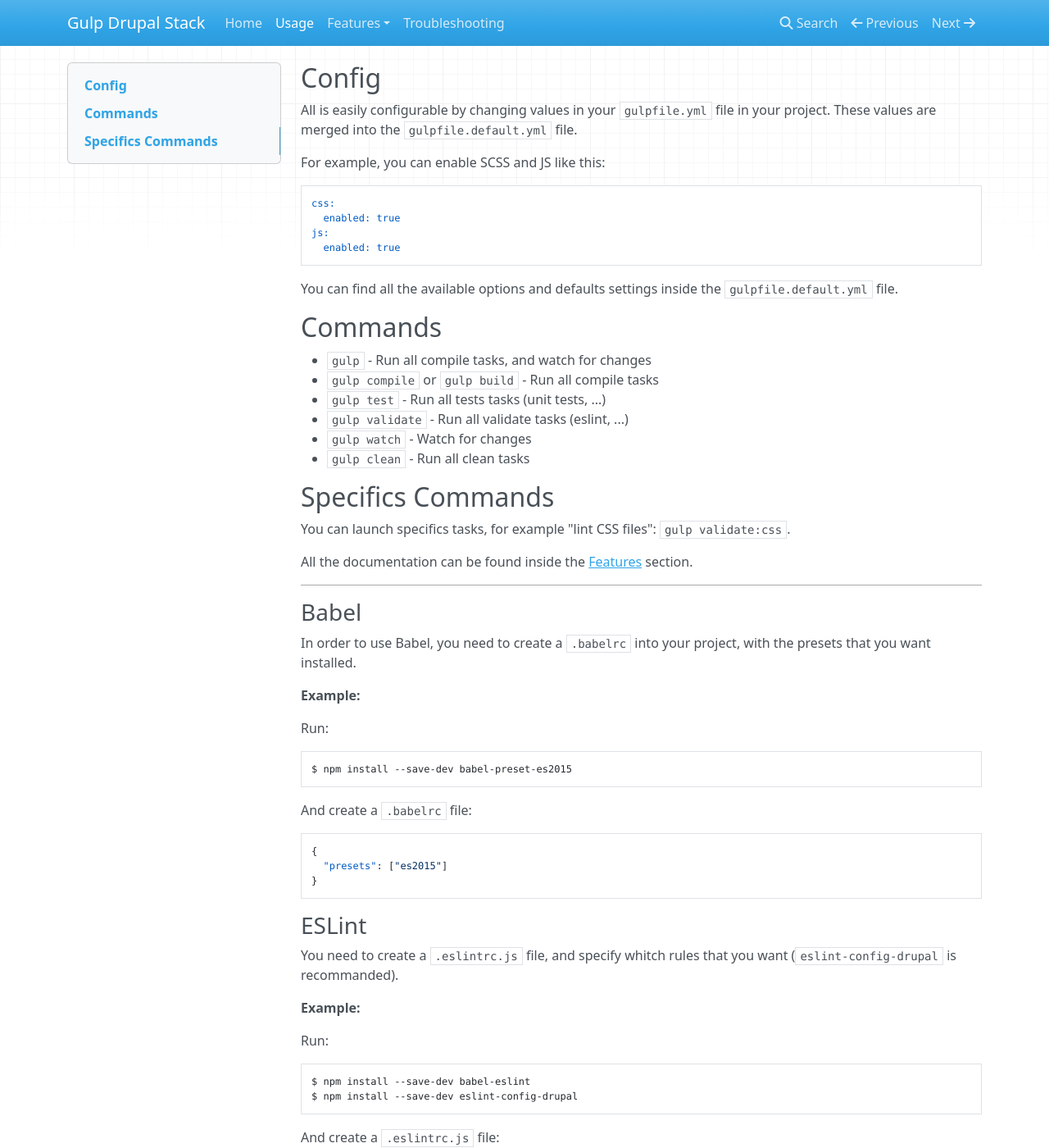
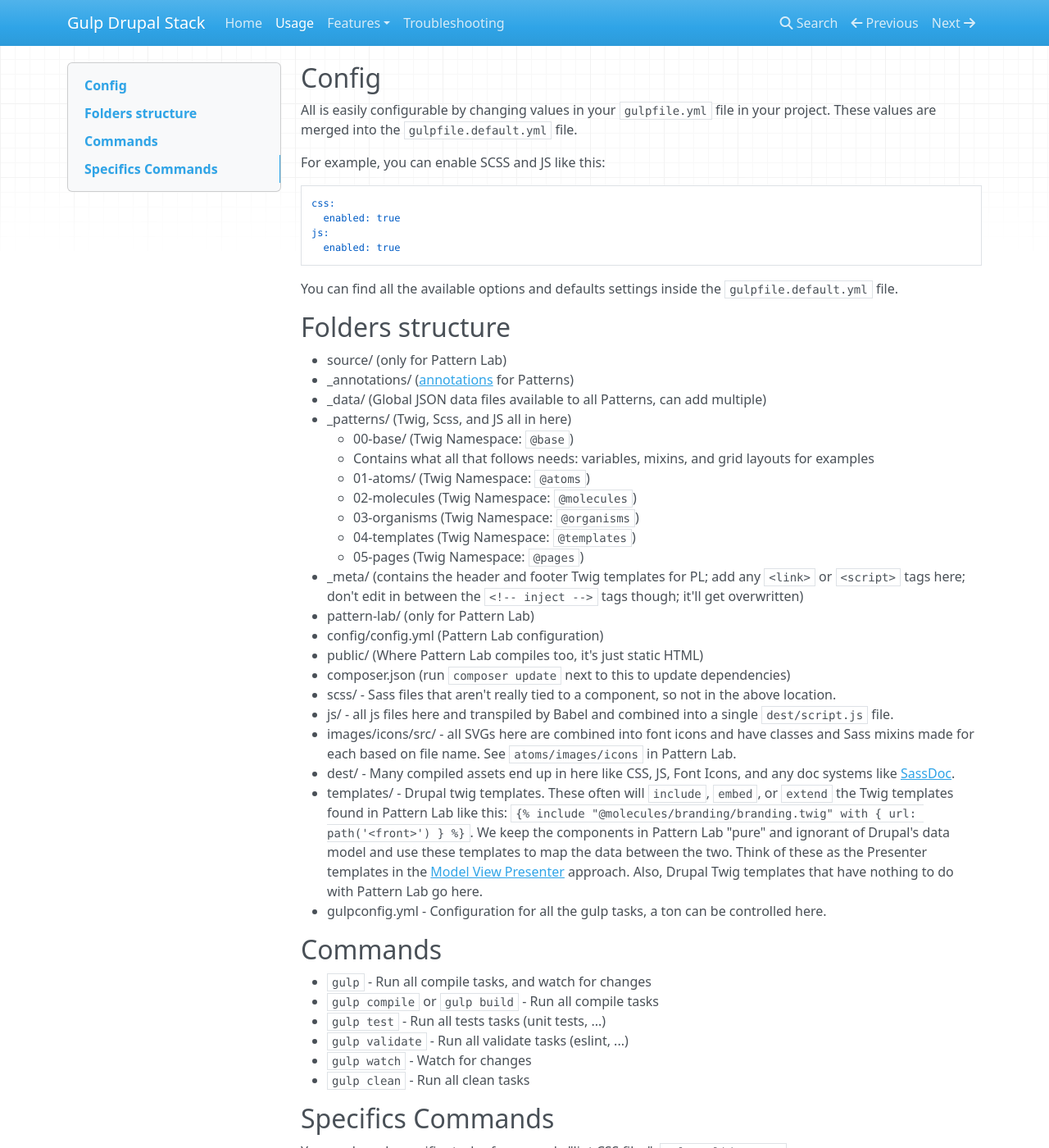
Before and after one commit to ovh/gulp-drupal-stack, an MkDocs documentation site: the page built from docs/usage.md, in a window 1280 px wide and 1400 px high. Shown: the whole window at 82% size. Built offline with MkDocs 1.6.1, drawn with Linux system fonts in a browser that asks for light colours; nearby versions of some CDN libraries; old or Windows-style settings are respelled for this version of MkDocs.

Commit message:
feat(pl): add patternlab

````diff
--- a/docs/usage.md
+++ b/docs/usage.md
@@ -11,6 +11,32 @@ js:
 ```
 
 You can find all the available options and defaults settings inside the `gulpfile.default.yml` file.
+
+
+## Folders structure
+
+- source/ (only for Pattern Lab)
+  - _annotations/ ([annotations](http://patternlab.io/docs/pattern-adding-annotations.html) for Patterns)
+  - _data/ (Global JSON data files available to all Patterns, can add multiple)
+  - _patterns/ (Twig, Scss, and JS all in here)
+    - 00-base/ (Twig Namespace: `@base`)
+      - Contains what all that follows needs: variables, mixins, and grid layouts for examples
+    - 01-atoms/ (Twig Namespace: `@atoms`)
+    - 02-molecules (Twig Namespace: `@molecules`)
+    - 03-organisms (Twig Namespace: `@organisms`)
+    - 04-templates (Twig Namespace: `@templates`)
+    - 05-pages (Twig Namespace: `@pages`)
+  - _meta/ (contains the header and footer Twig templates for PL; add any `<link>` or `<script>` tags here; don't edit in between the `<!-- inject -->` tags though; it'll get overwritten)
+- pattern-lab/ (only for Pattern Lab)
+  - config/config.yml (Pattern Lab configuration)
+  - public/ (Where Pattern Lab compiles too, it's just static HTML)
+  - composer.json (run `composer update` next to this to update dependencies)
+- scss/ - Sass files that aren't really tied to a component, so not in the above location.
+- js/ - all js files here and transpiled by Babel and combined into a single `dest/script.js` file.
+- images/icons/src/ - all SVGs here are combined into font icons and have classes and Sass mixins made for each based on file name. See `atoms/images/icons` in Pattern Lab.
+- dest/ - Many compiled assets end up in here like CSS, JS, Font Icons, and any doc systems like [SassDoc](http://sassdoc.com).
+- templates/ - Drupal twig templates. These often will `include`, `embed`, or `extend` the Twig templates found in Pattern Lab like this: `{% include "@molecules/branding/branding.twig" with { url: path('<front>') } %}`. We keep the components in Pattern Lab "pure" and ignorant of Drupal's data model and use these templates to map the data between the two. Think of these as the Presenter templates in the [Model View Presenter](https://en.wikipedia.org/wiki/Model–view–presenter) approach. Also, Drupal Twig templates that have nothing to do with Pattern Lab go here.
+- gulpconfig.yml - Configuration for all the gulp tasks, a ton can be controlled here.
 
 
 ## Commands
--- a/gulpfile.default.yml
+++ b/gulpfile.default.yml
@@ -86,6 +86,67 @@ icons:
     - eot
     - woff
     - svg
+patternLab:
+  enabled: false
+  configFile: pattern-lab/config/config.yml
+  watchedExtensions:
+    - twig
+    - json
+    - yaml
+    - yml
+    - md
+    - jpg
+    - jpeg
+    - png
+  extraWatches: []
+  injectFiles: []
+  bowerBasePath: ./
+  twigNamespaces:
+    addToDrupalThemeFile: true
+    sets:
+      - namespace: base
+        paths:
+          - 'source/_patterns/00-base'
+      - namespace: atoms
+        paths:
+          - 'source/_patterns/01-atoms'
+      - namespace: molecules
+        paths:
+          - 'source/_patterns/02-molecules'
+      - namespace: organisms
+        paths:
+          - 'source/_patterns/03-organisms'
+      - namespace: templates
+        paths:
+          - 'source/_patterns/04-templates'
+      - namespace: pages
+        paths:
+          - 'source/_patterns/05-pages'
+  scssToJson: []
+    # - src: 'source/_patterns/00-base/05-colors/_color-vars.scss'
+    #   dest: 'source/_patterns/00-base/05-colors/colors.json'
+    #   lineStartsWith: '$c-'
+    #   allowVarValues: false
+    # - src: 'source/_patterns/00-base/15-typography/fonts/_fonts.scss'
+    #   dest: 'source/_patterns/00-base/15-typography/fonts/font-sizes.json'
+    #   lineStartsWith: '$fs--'
+    #   allowVarValues: false
+    # - src: 'source/_patterns/00-base/15-typography/fonts/_fonts.scss'
+    #   dest: 'source/_patterns/00-base/15-typography/fonts/font-families.json'
+    #   lineStartsWith: '$ff--'
+    #   allowVarValues: false
+    # - src: 'source/_patterns/00-base/breakpoints/_breakpoints.scss'
+    #   dest: 'source/_patterns/00-base/breakpoints/breakpoints.json'
+    #   lineStartsWith: '$bp--'
+    #   allowVarValues: false
+    # - src: 'source/_patterns/00-base/10-spacing/_spacing.scss'
+    #   dest: 'source/_patterns/00-base/10-spacing/spacing.json'
+    #   lineStartsWith: '$spacing--'
+    #   allowVarValues: false
+    # - src: 'source/_patterns/00-base/animations/01-transitions/_transitions.scss'
+    #   dest: 'source/_patterns/00-base/animations/01-transitions/transitions.json'
+    #   lineStartsWith: '$trans-'
+    #   allowVarValues: true
 browserSync:
   enabled: false
   port: 3050
@@ -98,8 +159,10 @@ browserSync:
   tunnel: false
   reloadDelay: 50
   reloadDebounce: 750
+  rewriteRules: []
 drupal:
   enabled: false
+  themeFile: patternlab.info.yml
   watch:
     - template.php
     - templates/**
````
Also changed, not shown: docs/features/drupal-drush.md (+1 -0 lines), docs/features/pattern-lab.md (added, +94 -0 lines), docs/index.md (+11 -0 lines), 1 other file.
